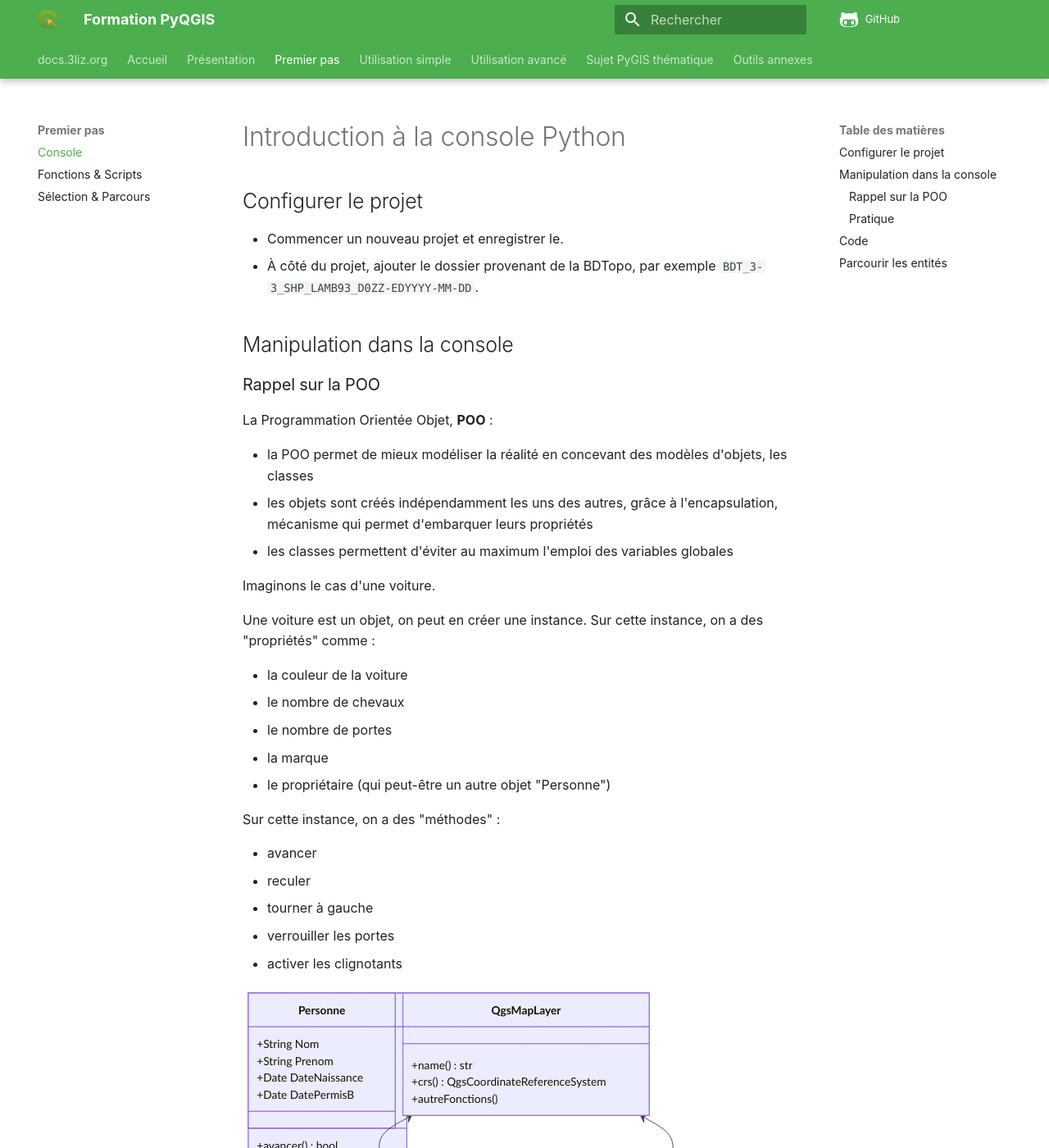
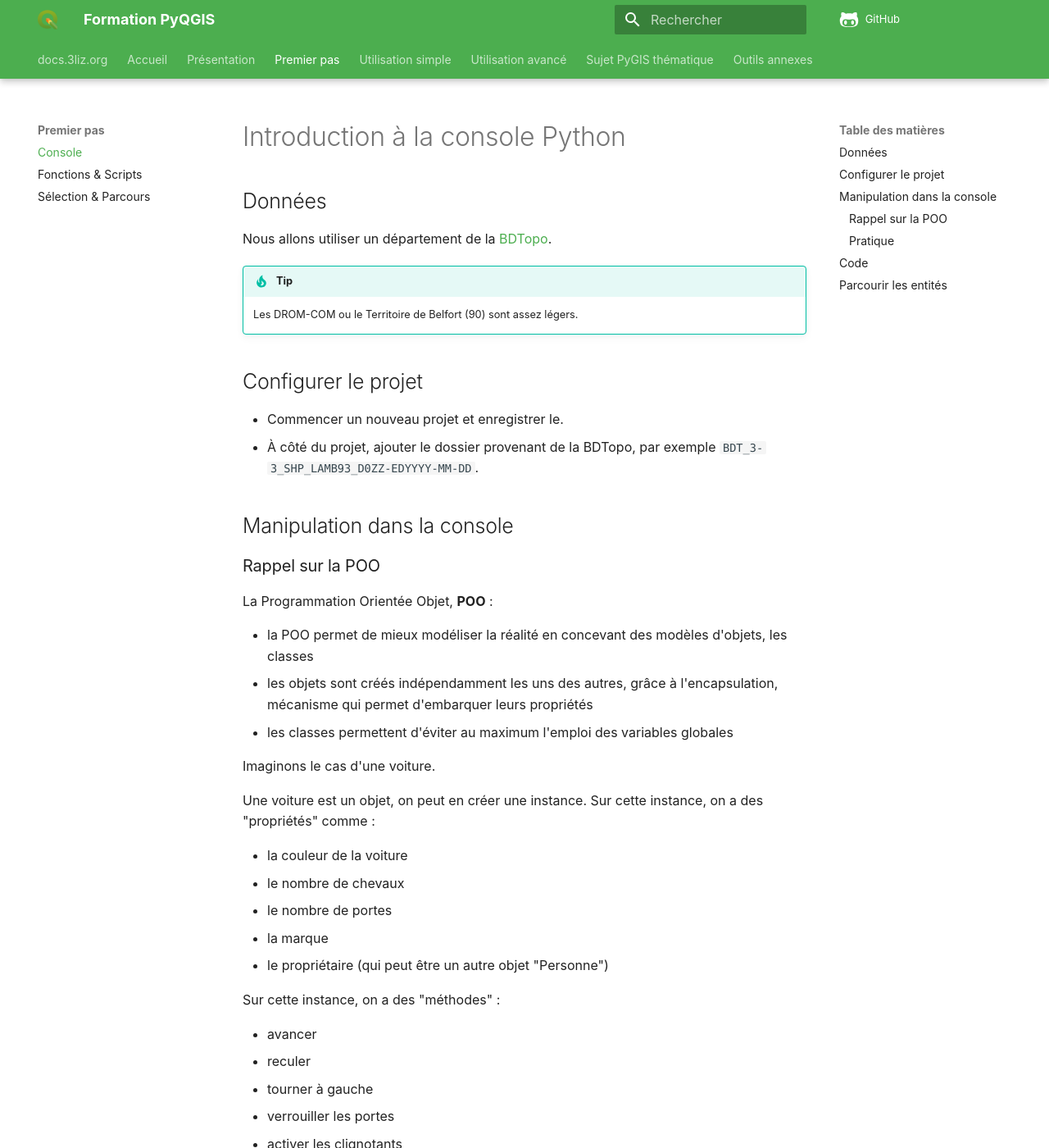
Before and after one commit to 3liz/formation-pyqgis, an MkDocs documentation site: the page built from docs/console.md, in a window 1280 px wide and 1400 px high. Shown: the whole window at 82% size. Built offline with MkDocs 1.6.1 and Material for MkDocs 9.7.7, drawn with Linux system fonts in a browser that asks for light colours; nearby versions of some CDN libraries; comment, search, counter and statistics services are not loaded.

```diff
--- a/docs/console.md
+++ b/docs/console.md
@@ -1,4 +1,11 @@
 # Introduction à la console Python
+
+## Données
+
+Nous allons utiliser un département de la [BDTopo](https://geoservices.ign.fr/bdtopo).
+
+!!! tip
+    Les DROM-COM ou le Territoire de Belfort (90) sont assez légers.
 
 ## Configurer le projet
 
@@ -24,7 +31,7 @@ Sur cette instance, on a des "propriétés" comme :
 * le nombre de chevaux
 * le nombre de portes
 * la marque
-* le propriétaire (qui peut-être un autre objet "Personne")
+* le propriétaire (qui peut être un autre objet "Personne")
 
 Sur cette instance, on a des "méthodes" :
 
```
Also changed, not shown: docs/extension-generique.md (+3 -1 lines), docs/python-qgis.md (+5 -1 lines), docs/script-processing.md (+0 -2 lines), docs/media/action-raepa.png (added).
